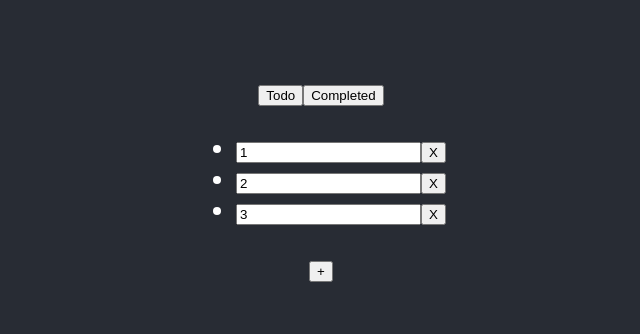
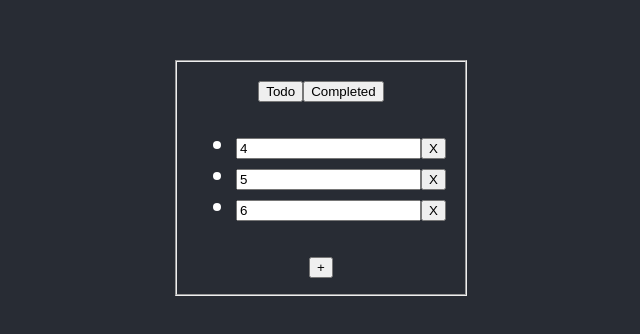
Before and after one commit to psg0796/Todo-React, a React (Create React App) app: page / in a window 1280 px wide. Shown: the part 222-556 px from the top of the page, without its empty margins (319-959 px from the left). Built offline with nearby package versions, Linux system fonts and the light colour scheme.

Commit message:
todo and complete function handling

```diff
--- a/package.json
+++ b/package.json
@@ -3,6 +3,7 @@
   "version": "0.1.0",
   "private": true,
   "dependencies": {
+    "lodash": "^4.17.11",
     "react": "^16.6.3",
     "react-dom": "^16.6.3",
     "react-scripts": "2.1.1"
--- a/src/App.js
+++ b/src/App.js
@@ -6,18 +6,69 @@ class App extends Component {
   constructor(props){
     super(props);
     this.state = {
-      current_list: [1,2,3],
-      todo_list: [4,5,6],
-      compltd_list: [7,8,9],
+      currentList: [],
+      todoList: [4,5,6],
+      compltdList: [7,8,9],
+      type: '1',
     }
     this.change = this.change.bind(this);
+    this.add = this.add.bind(this);
+    this.modify = this.modify.bind(this);
+    this.remove = this.remove.bind(this);
+  }
+
+  componentDidMount() {
+    this.setState({
+      currentList: this.state.todoList,
+    });
   }
 
   change(event) {
     if(event.target.value === '1'){
-      this.setState({ current_list: this.state.todo_list })
+      this.setState({ currentList: this.state.todoList, type: '1' })
     } else if(event.target.value === '2'){
-      this.setState({ current_list: this.state.compltd_list })
+      this.setState({ currentList: this.state.compltdList, type: '2' })
+    }
+  }
+
+  modify(type, index, value) {
+    if(type === '1') {
+      const newList = this.state.todoList;
+      newList[index] = value;
+      this.setState({ currentList: newList })
+      this.setState({ todoList: newList })
+    } else if (type === '2') {
+      const newList = this.state.compltdList;
+      newList[index] = value;
+      this.setState({ currentList: newList })
+      this.setState({ compltdList: newList })
+    }
+  }
+
+  add(type){
+    const newItem = "";
+    if (type === '1') {
+      this.setState({
+        todoList: this.state.todoList.concat([newItem]),
+        currentList: this.state.todoList
+      })
+    } else {
+      console.log("error in add");
+    }
+  }
+
+  remove(type,index){
+    if(type === '1') {
+      const newList = this.state.todoList;
+      this.setState({ compltdList: this.state.compltdList.concat(newList[index]) });
+      newList.splice(index,1);
+      this.setState({
+        todoList: newList,
+        currentList: this.state.todoList
+      })
+    }
+    else {
+      console.log("error in remove");
     }
   }
 
@@ -25,11 +76,13 @@ class App extends Component {
     return (
       <div className="App">
         <header className="App-header">
-        <div>
-          <Button onClick={this.change} value='1' name="Todo" />
-          <Button onClick={this.change} value='2' name="Completed" />
-        </div>
-        <List list={this.state.current_list}/>
+          <fieldset>
+            <div>
+              <Button onClick={this.change} value='1' name="Todo" />
+              <Button onClick={this.change} value='2' name="Completed" />
+            </div>
+            <List list={this.state.currentList} type={this.state.type} onChange={this.modify} add={this.add} remove={this.remove}/>
+          </fieldset>
         </header>
       </div>
     );
@@ -43,4 +96,5 @@ function Button(props){
       </button>
     )
 }
+
 export default App;
--- a/src/Item.js
+++ b/src/Item.js
@@ -1,13 +1,27 @@
 import React, { Component } from 'react';
+import isEqual from 'lodash';
 
 class Item extends Component{
   constructor(props) {
     super(props);
     this.state = {
-    	value: '',
+    	value: this.props.value,
     }
     this.onClick = this.onClick.bind(this);
     this.onChange = this.onChange.bind(this);
+  }
+
+  // componentDidMount() {
+  //   this.setState({
+  //     value: this.props.value,
+  //   });
+  // }
+
+  componentWillReceiveProps(nextProps) {
+    if (isEqual(this.props.value,nextProps.value) )
+    this.setState({
+      value: nextProps.value,
+    });
   }
 
   onClick() {
@@ -20,21 +34,23 @@ class Item extends Component{
   }
 
   render() {
-  	this.state.value = this.props.value;
   	return (
         <div>
         <input type="text" placeholder="new" value={this.state.value} onChange={this.onChange}/>
-        <Button onClick={this.onClick}/>
+        <Button onClick={this.onClick} type={this.props.type} />
         </div>
       );
   }
 }
 
 function Button(props) {
-    return (
-      <button onClick={props.onClick}>
-      	X
-      </button>);
+    if(props.type === '1')
+	    return (
+	      <button onClick={props.onClick}>
+	      	X
+	      </button>);
+	else
+		return null;
 }
 
 export default Item;
--- a/src/List.js
+++ b/src/List.js
@@ -1,57 +1,50 @@
 import React, { Component } from 'react';
 import Item from './Item';
+import isEqual from 'lodash';
 
 class List extends Component {
 
   constructor(props){
     super(props);
     this.state = {
-     list: [],
+     list: this.props.list,
      count: 0,
     }
 
     this.add = this.add.bind(this);
     this.remove = this.remove.bind(this);
-    this.modify = this.modify.bind(this);
+    this.onChange = this.onChange.bind(this);
   }
 
-  componentDidMount() {
-    this.setState({
-      list: this.props.list,
-    });
-  }
+  // componentDidMount() {
+  //   this.setState({
+  //     list: this.props.list,
+  //   });
+  // }
 
   componentWillReceiveProps(nextProps) {
-    // console.log(nextProps.list);
-    // if (this.props.list )
+    if (isEqual(this.props.list,nextProps.list) )
     this.setState({
       list: nextProps.list,
     });
   }
 
   add() {
-    const new_Item = "";
-    this.setState({
-      list: this.state.list.concat([new_Item])
-    })
+    this.props.add( this.props.type );
   }
 
   remove(index) {
-    const new_list = this.state.list;
-    new_list.splice(index,1);
-    this.setState({ state: new_list });
+    this.props.remove( this.props.type,index );
   }
 
-  modify(index,value) {
-    const new_list = this.state.list;
-    new_list[index] = value;
-    this.setState({ list: new_list });
+  onChange(index,value) {
+    this.props.onChange(this.props.type, index, value);
   }
 
   renderItem(index) {
     return(
         <li key={index}>
-          <Item id={index} value={this.state.list[index]} onClick={this.remove} onChange={this.modify}/>
+          <Item id={index} type={this.props.type} value={this.state.list[index]} onClick={this.remove} onChange={this.onChange}/>
         </li>);
   }
   render() {
@@ -61,10 +54,17 @@ class List extends Component {
           <ul>
             {this.state.list.map((item, index) => this.renderItem(index))}
           </ul>
-          <button onClick={this.add}>+</button>
+          <Button onClick={this.add} type={this.props.type}/>
         </div>
       )
   }
 }
 
+function Button(props) {
+  if(props.type === '1')
+    return <button onClick={props.onClick}>+</button>
+  else
+    return null;
+}
+
 export default List;
```
Also changed, not shown: 1 other file (tests, documents, lock files or other folders).
